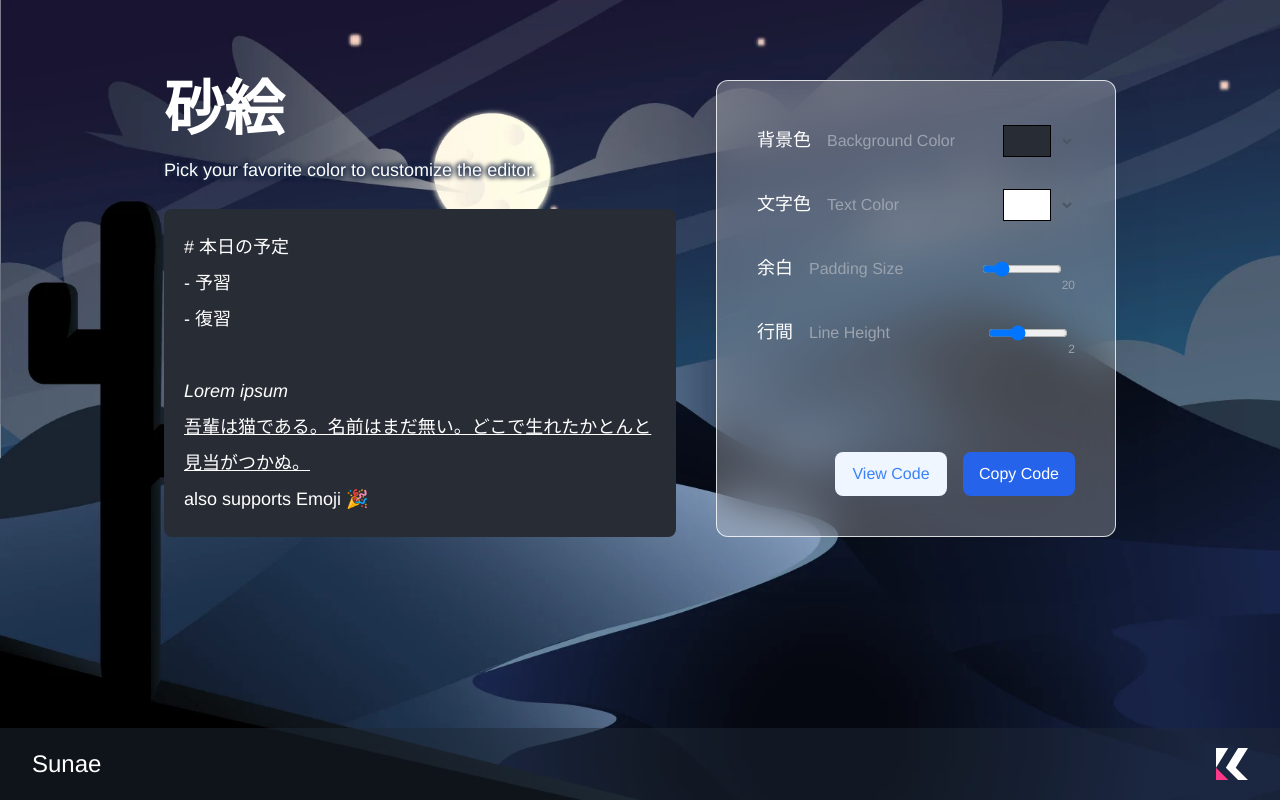
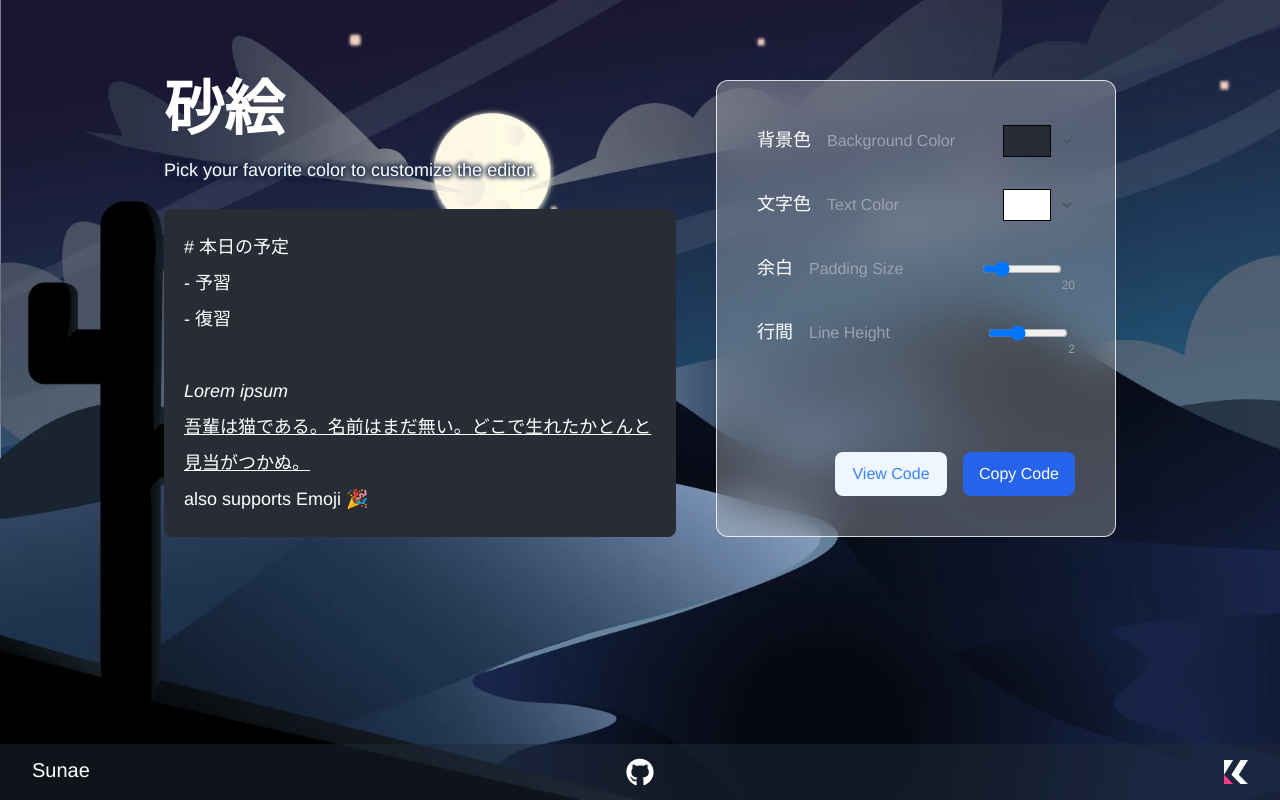
Before and after one commit to kcabo/Sunae, a React (Vite) app: page / in a window 1280 px wide. Built offline with nearby package versions, Linux system fonts and the light colour scheme.

Commit message:
💄 githubアイコンを追加, fix #4

```diff
--- a/src/components/Footer.tsx
+++ b/src/components/Footer.tsx
@@ -1,11 +1,15 @@
 import React from 'react';
 import logo from '../images/logo-wh-pk-inner.svg';
+import github from '../images/github.svg';
 
 const Footer: React.VFC = () => {
   return (
-    <div className='w-screen bg-gray-800 bg-opacity-50 flex justify-between fixed bottom-0 px-8 py-5'>
-      <p className='text-2xl'>Sunae</p>
-      <img src={logo} className='w-8' />
+    <div className='w-screen bg-gray-800 bg-opacity-50 flex justify-between fixed bottom-0 px-8 py-3'>
+      <p className='text-xl w-6'>Sunae</p>
+      <a href='https://github.com/kcabo/Sunae'>
+        <img src={github} className='w-8' />
+      </a>
+      <img src={logo} className='w-6' />
     </div>
   );
 };
```
Also changed, not shown: src/images/github.svg (added).
